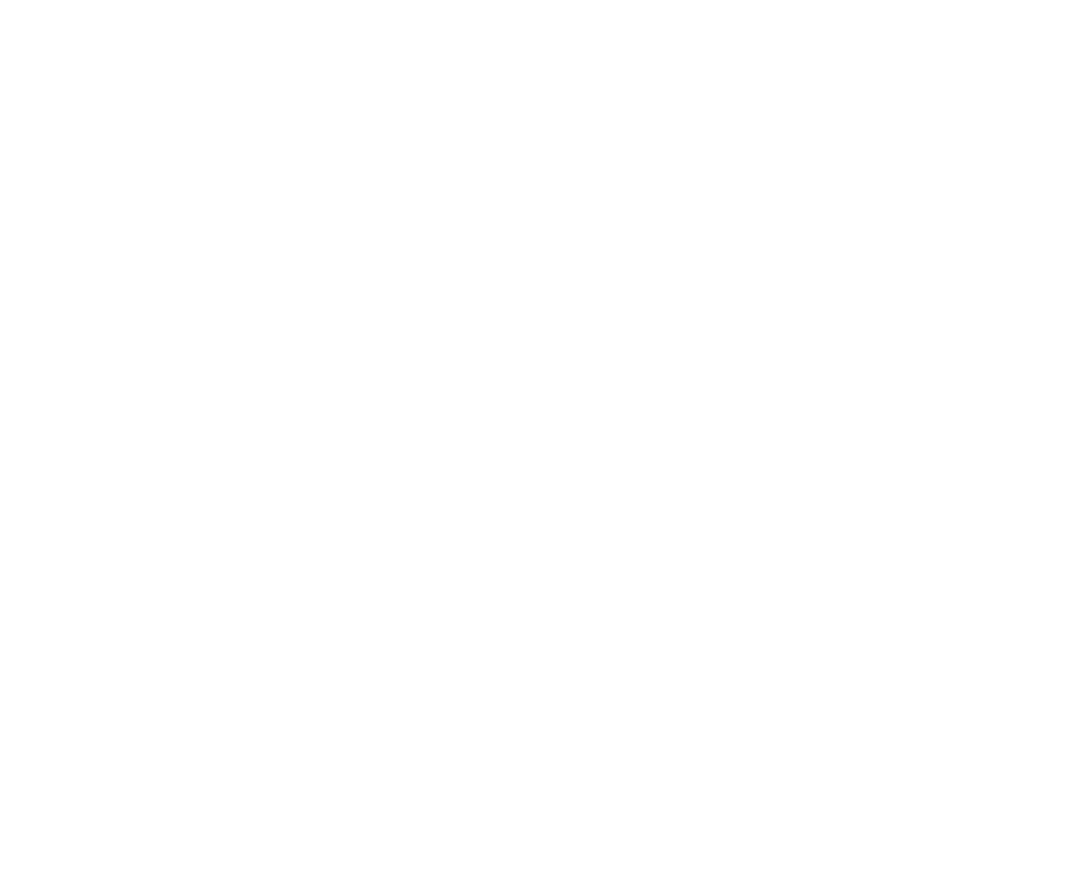
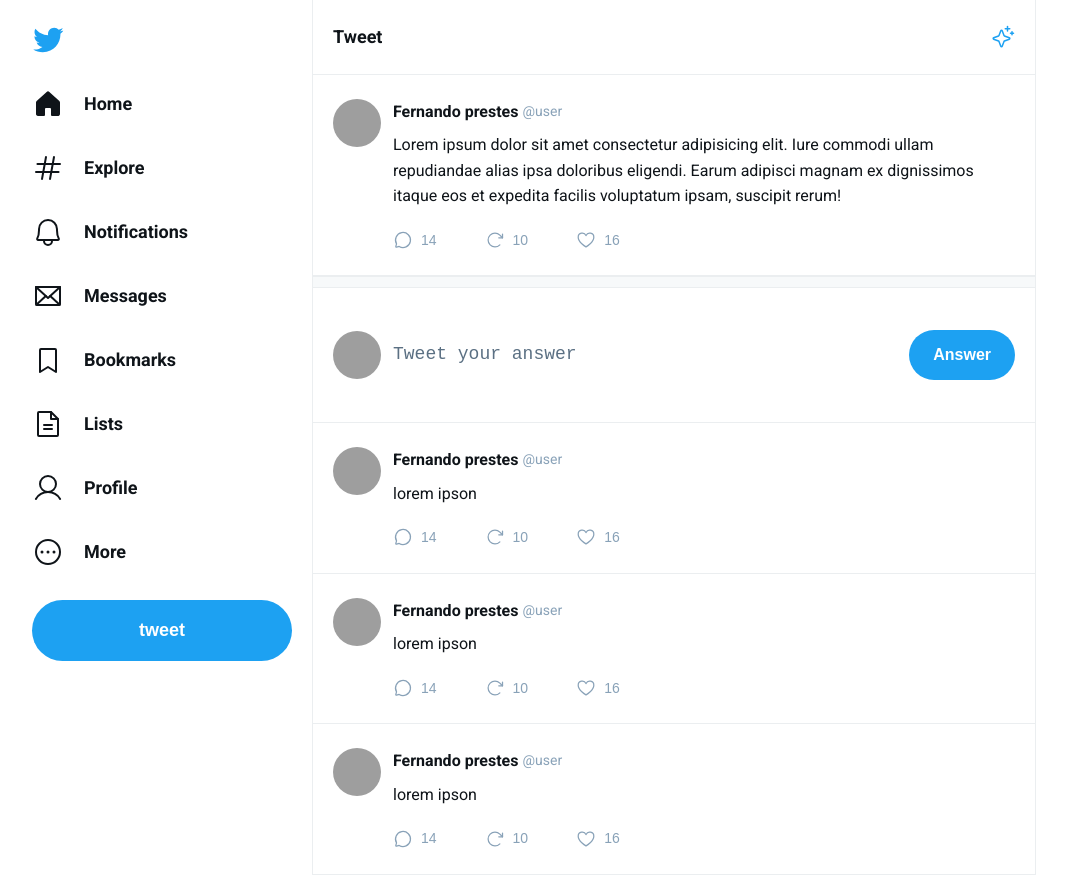
Before and after one commit to fernandoprestes/react-masterclass-ui-tw, a React (Vite) app: page /status in a window 1280 px wide. Before the commit this address had no page. Shown: the whole page, without its empty margins (116-1183 px from the left). Before the commit the page ends 800 px from the top, so only its background shows below. Built offline with nearby package versions, Linux system fonts and the light colour scheme; grey boxes are pictures that could not be loaded.

Commit message:
feat: add routes status

```diff
--- a/src/components/Tweet/index.tsx
+++ b/src/components/Tweet/index.tsx
@@ -7,7 +7,7 @@
 
 export default function Tweet({ content }: TweetProps) {
   return (
-    <TweetContainer>
+    <TweetContainer to='/status'>
       <img
         src='https://github.com/fernandoprestes.png'
         alt='avatar user'
--- a/src/components/Tweet/styles.ts
+++ b/src/components/Tweet/styles.ts
@@ -1,6 +1,7 @@
+import { NavLink } from 'react-router-dom';
 import styled from 'styled-components';
 
-export const TweetContainer = styled('a')`
+export const TweetContainer = styled(NavLink)`
   padding: 1.5rem 1.25rem;
   display: grid;
   grid-template-columns: 3rem 1fr;
--- /dev/null
+++ b/src/pages/Status/index.tsx
@@ -0,0 +1,49 @@
+import Header from '~/components/Header';
+import Tweet from '~/components/Tweet';
+import { AnswerTweetForm, AnswerTweetLabel, AnswerTweetButton, Separator } from './styles';
+
+const answers = [
+  {
+    id: 1,
+    content: 'lorem ipson',
+  },
+  {
+    id: 2,
+    content: 'lorem ipson',
+  },
+  {
+    id: 3,
+    content: 'lorem ipson',
+  },
+];
+
+export const Status = function StatusPages() {
+  return (
+    <main>
+      <Header title='Tweet' />
+      <Tweet content='Lorem ipsum dolor sit amet consectetur adipisicing elit. Iure commodi ullam repudiandae alias ipsa doloribus eligendi. Earum adipisci magnam ex dignissimos itaque eos et expedita facilis voluptatum ipsam, suscipit rerum!' />
+
+      <Separator />
+      <AnswerTweetForm>
+        <AnswerTweetLabel htmlFor='tweet'>
+          <img
+            src='https://github.com/fernandoprestes.png'
+            alt='avatar user'
+          />
+          <textarea
+            id='tweet'
+            placeholder='Tweet your answer'
+          />
+        </AnswerTweetLabel>
+        <AnswerTweetButton type='submit'>Answer</AnswerTweetButton>
+      </AnswerTweetForm>
+
+      {answers.map(answer => (
+        <Tweet
+          key={answer.id}
+          content={answer.content}
+        />
+      ))}
+    </main>
+  );
+};
--- /dev/null
+++ b/src/pages/Status/styles.ts
@@ -0,0 +1,60 @@
+import styled from 'styled-components';
+
+export const AnswerTweetForm = styled('form')`
+  padding: 1.5rem 1.25rem;
+  display: flex;
+  align-items: center;
+  gap: 0.5rem;
+  border-bottom: 1px solid #ebeef0;
+`;
+
+export const AnswerTweetLabel = styled('label')`
+  display: flex;
+  align-items: center;
+  gap: 0.75rem;
+  flex: 1;
+
+  img {
+    width: 3rem;
+    height: 3rem;
+    border-radius: 9999px;
+  }
+
+  textarea {
+    flex: 1;
+    border: 0;
+    margin-top: 1.75rem;
+    font-size: ${theme => theme.theme.textSizes['text-lg']};
+    font-weight: 500;
+    resize: none;
+
+    &:focus {
+      outline: none;
+    }
+
+    &::placeholder {
+      color: #5b7083;
+    }
+  }
+`;
+
+export const AnswerTweetButton = styled('button')`
+  margin-left: auto;
+  background: ${({ theme }) => theme.colors.primary[500]};
+  border-radius: 999px;
+  padding: 0.75rem 1.5rem;
+  color: #fff;
+  font-weight: 700;
+  border: 0;
+
+  &:hover {
+    filter: brightness(0.9);
+  }
+`;
+
+export const Separator = styled('div')`
+  background: #f7f9fa;
+  border-top: 1px solid #ebeef0;
+  border-bottom: 1px solid #ebeef0;
+  height: 0.75rem;
+`;
--- a/src/router/index.tsx
+++ b/src/router/index.tsx
@@ -2,6 +2,7 @@
 
 import { Default } from '~/layouts/Default/index';
 import { Home } from '~/pages/Home';
+import { Status } from '~/pages/Status';
 
 export function Router() {
   return (
@@ -14,6 +15,10 @@
           path='/'
           element={<Home />}
         />
+        <Route
+          path='/status'
+          element={<Status />}
+        />
       </Route>
     </Routes>
   );
```
